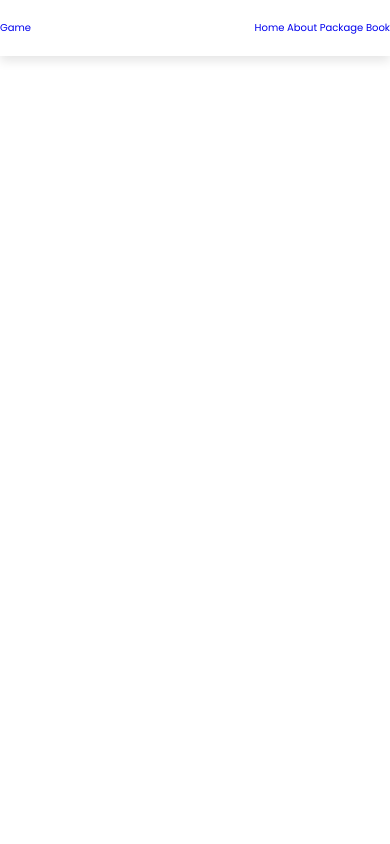
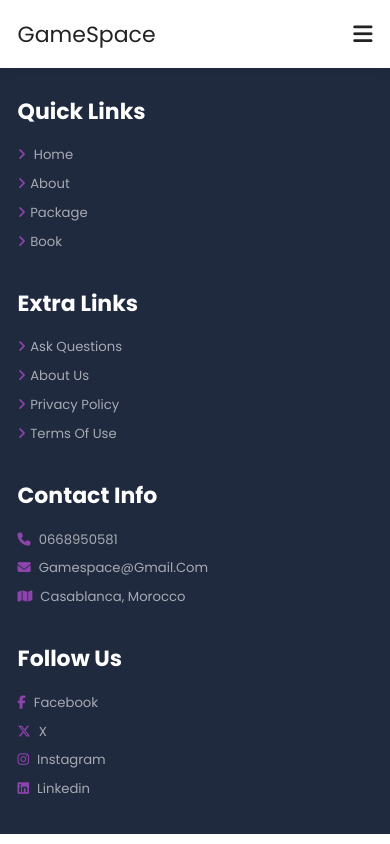
Before and after one commit to fatimazahraasrhar/GameSpace-website, a PHP site: page /home.php in a window 390 px wide. Run offline with PHP 8.4, Linux system fonts and the light colour scheme; some libraries are stand-ins or nearby versions.

Commit message:
add footer

```diff
--- a/home.php
+++ b/home.php
@@ -15,13 +15,14 @@
 <body>
 <!-- header section starts  -->
  <section class="header">
- <a href="home.php" class="logo">Game</a>
+ <a href="home.php" class="logo">GameSpace</a>
  <nav class="navbar">
     <a href="home.php">home</a>
     <a href="about.php">about</a>
     <a href="package.php">package</a>
     <a href="book.php">book</a>
 </nav>
+<div id="menu-btn" class="fas fa-bars"> </div>
  </section>
 <!-- header section ends  -->
 
@@ -30,10 +31,49 @@
 
 
 
+<!-- footer section starts -->
+<section class="footer">
+    <div class="box-container">
+        <div class="box">
+        <h3>quick links</h3>
+        <a href="home.php"> <i class="fas fa-angle-right"></i> home</a>
+        <a href="about.php"><i class="fas fa-angle-right"></i>about</a>
+        <a href="package.php"><i class="fas fa-angle-right"></i>package</a>
+        <a href="book.php"><i class="fas fa-angle-right"></i>book</a>
+        </div>
+
+        <div class="box">
+        <h3>extra links</h3>
+        <a href="#"> <i class="fas fa-angle-right"></i>ask questions</a>
+        <a href="#"><i class="fas fa-angle-right"></i>about us</a>
+        <a href="#"><i class="fas fa-angle-right"></i>privacy policy</a>
+        <a href="#"><i class="fas fa-angle-right"></i>terms of use</a>
+        </div>
+
+        <div class="box">
+        <h3>contact info</h3>
+        <a href="#"> <i class="fas fa-phone"></i> 0668950581</a>
+        <a href="#"> <i class="fas fa-envelope"></i> Gamespace@gmail.com</a>
+        <a href="#"> <i class="fas fa-map"></i> Casablanca, morocco</a>
+        </div>
+
+        <div class="box">
+        <h3>follow us</h3>
+        <a href="#"> <i class="fab fa-facebook-f"></i> facebook</a>
+        <a href="#"> <i class="fab fa-x-twitter"></i> X</a>
+        <a href="#"> <i class="fab fa-instagram"></i> instagram</a>
+        <a href="#"> <i class="fab fa-linkedin"></i> linkedin</a>
+        </div>
+    </div>
+    <!-- <div class="credit"> created by miss fatima zahra asrhar </div> -->
+</section>
+
+
+
 <!-- swiper js link  -->
 <script src="https://cdn.jsdelivr.net/npm/swiper@11/swiper-bundle.min.js"></script>
 
 <!-- custon js file -->
- <script src="js/script.js"></script>
+ <script src="script.js"></script>
 </body>
 </html>
--- a/script.js
+++ b/script.js
@@ -0,0 +1,7 @@
+let menu = document.querySelector('#menu-btn');
+let navbar = document.querySelector('.header .navbar');
+
+menu.onclick=() =>{
+    menu.classList.toggle('fa-times');
+    navbar.classList.toggle('active');
+}
--- a/style.css
+++ b/style.css
@@ -35,6 +35,9 @@
 html::-webkit-scrollbar-thumb{
     background-color: var(--main-color);
     }
+section{
+    padding: 5rem 10%;
+}
 .header{
     position:sticky;
     top:0; left:0; right:0;
@@ -46,5 +49,127 @@
     box-shadow: var(--box-shadow);
     align-items: center;
     justify-content: space-between;
+}
+.header .logo{
+    font-size:2.5rem;
+    color:var(--black);
+}
+.header .navbar a{
+    font-size: 2rem;
+    margin-left: 2rem;
+    color:var(--black);
+}
+.header .navbar a:hover{
+    color: var(--main-color);
+}
+#menu-btn{
+    font-size: 2.5rem;
+    cursor: pointer;
+    color: var(--black);
+    display: none;
 
 }
+
+
+
+
+
+
+.footer{
+    background: #202a3f no-repeat;
+    background-size: cover;
+    background-position: center;
+    background-attachment: fixed;
+}
+.footer .box-container {
+    display:grid;
+    grid-template-columns:repeat(auto-fit,minmax(25rem,1fr));
+    gap: 3rem;
+}
+.footer .box-container .box h3{
+    color:var(--white);
+    font-size: 2.5rem;
+    padding-bottom: 2rem;
+}
+.footer .box-container .box a{
+    color:var(--light-white);
+    font-size: 1.5rem;
+    padding-bottom: 1rem;
+    display:block;
+}
+.footer .box-container .box a i{
+    color:var(--main-color);
+    padding-right: .5rem;
+    transition: .2s linear;
+}
+.footer .box-container .box a:hover i{
+    padding-right: 2rem;
+}
+.footer .credit{
+    text-align: center;
+    padding-top: 3rem;
+    margin-top: 3rem;
+    border-top: .1rem solid var(--light-white);
+    font-size: 2rem;
+    color: var(--light-white);
+}
+
+
+
+
+
+
+/* media queries */
+@media (max-width:1200px){
+    section{
+        padding: 3rem 5%;
+    }
+}
+@media (max-width:768px){
+    #menu-btn{
+        display: inline-block;
+        transition: .2s linear;
+    }
+    #menu-btn.fa-times{
+        transform: rotate(180deg);
+    }
+
+    .header .navbar{
+        position: absolute;
+        top: 99%; left: 0; right: 0;
+        border-top: var(--border);
+        background-color: var(--white);
+        padding: 2rem;
+        transition: .2s linear;
+        clip-path: polygon(0 0, 100% 0, 100% 0, 0 0);
+
+    }
+    .header .navbar.active{
+        clip-path: polygon(0 0, 100% 0, 100% 100%, 0 100%);
+    }
+    .header .navbar a{
+        display: block;
+        margin: 2rem;
+        text-align: center;
+
+    }
+}
+@media (max-width:991px){
+
+    html{
+        font-size: 55%;
+}
+
+    section{
+        padding: 3rem 2rem;
+    }
+}
+
+
+@media (max-width:450px){
+
+    html{
+        font-size: 55%;
+}
+
+}
```
